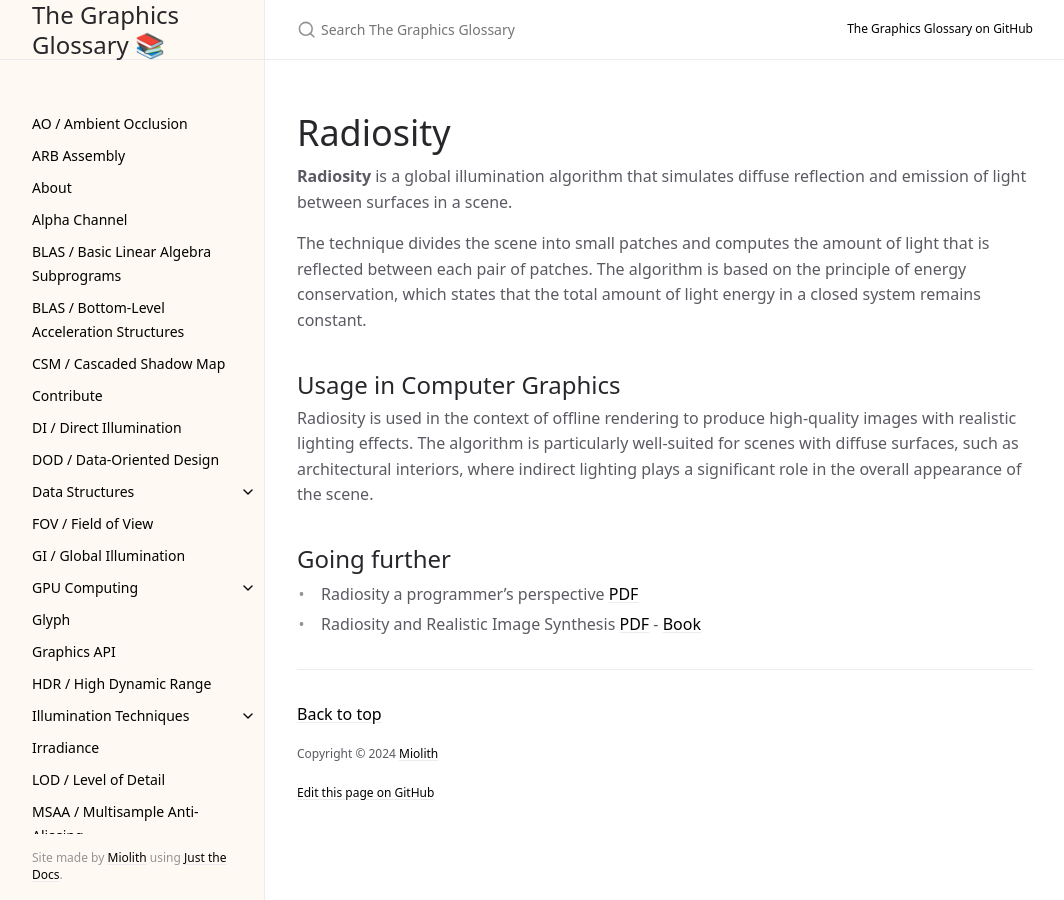
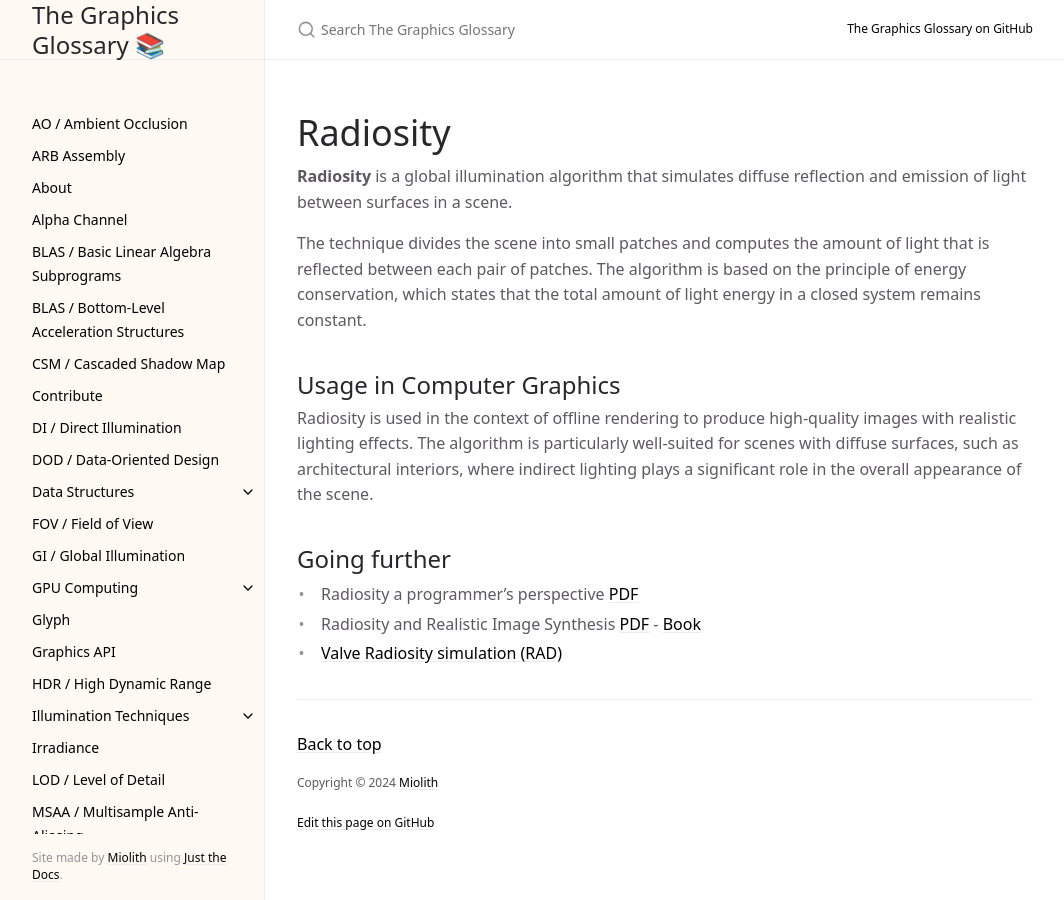
Before and after one commit to GraphicsGlossary/graphicsglossary.github.io, a Jekyll site: the page built from docs/radiosity.md, in a window 1280 px wide. Shown: the whole page, without its empty margins (107-1171 px from the left). Built offline with Jekyll 4.4.1, drawn with Linux system fonts in a browser that asks for light colours; cached includes are drawn as plain includes.

Commit message:
update radiosity

```diff
--- a/docs/radiosity.md
+++ b/docs/radiosity.md
@@ -18,3 +18,4 @@ Radiosity is used in the context of offline rendering to produce high-quality im
 
 - Radiosity a programmer's perspective [PDF](https://www.researchgate.net/profile/Ian-Ashdown/publication/220690300_Radiosity_-_a_programmer%27s_perspective/links/0912f4ff5f5eb42776000000/Radiosity-a-programmers-perspective.pdf)
 - Radiosity and Realistic Image Synthesis [PDF](http://twanclik.free.fr/electricity/electronic/pdfdone12/Radiosity%20and%20realistic%20image%20synthesis%20Cohen%20M.F.,%20Wallace%20J.R.%20(AP,%201995)(412s).pdf) - [Book](https://www.amazon.com/Radiosity-Realistic-Image-Synthesis-Michael/dp/0121782700)
+- [Valve Radiosity simulation (RAD)](https://developer.valvesoftware.com/wiki/RAD_(technical))
```
